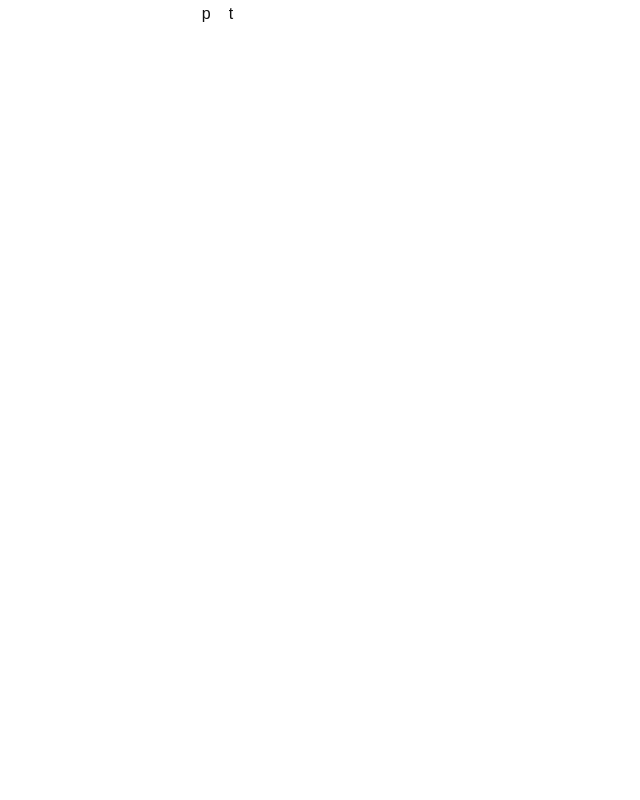
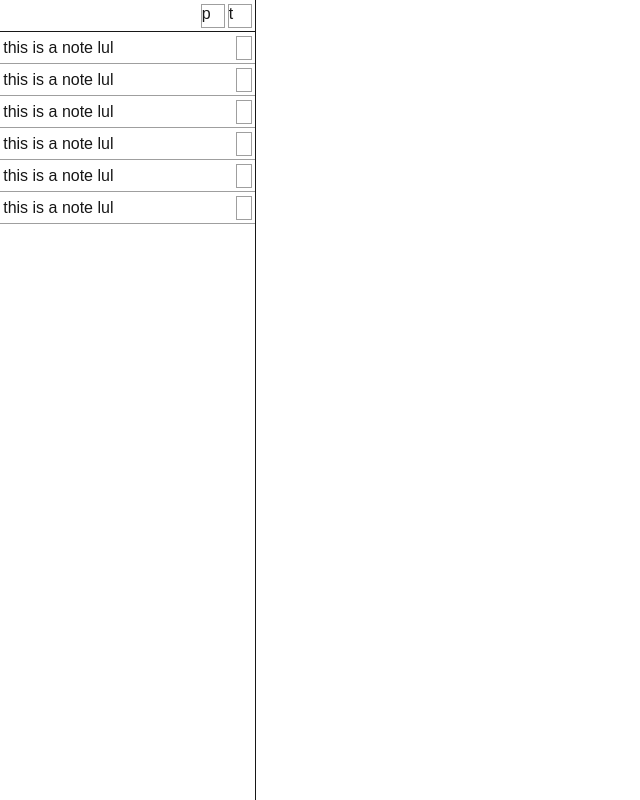
Before and after one commit to tscott12331/noted, a Next.js app: page / in a window 1280 px wide. Shown: the whole page, without its empty margins (0-640 px from the left). Built offline with nearby package versions, Linux system fonts and the light colour scheme.

Commit message:
refactor into component + added SidebarNote

```diff
--- a/src/app/globals.css
+++ b/src/app/globals.css
@@ -1,7 +1,8 @@
 :root {
   --background: #ffffff;
   --foreground: #171717;
-  --col-text: #111111;
+  --middleground: #9f9f9f;
+  --col-text: var(--foreground);
 }
 
 * {
@@ -14,7 +15,8 @@
   :root {
     --background: #0a0a0a;
     --foreground: #ededed;
-    --col-text: #cdcdcd;
+    --middleground: #9f9f9f;
+    --col-text: var(--foreground);
   }
 }
 
--- a/src/app/page.module.css
+++ b/src/app/page.module.css
@@ -4,10 +4,11 @@
     color: var(--col-text);
 
     --sb-con-height: 2rem;
+    --sb-note-height: 2rem;
 }
 
 .sidebar {
-    border-right: 1px solid white;
+    border-right: 1px solid var(--foreground);
     width: 20%;
 }
 
@@ -29,22 +30,3 @@
 
     font-size: 1.2rem;
 }
-
-.sidebarControls {
-    width: 100%;
-    height: var(--sb-con-height);
-    display: flex;
-    padding: 0 .2rem;
-
-    flex-direction: row-reverse;
-    align-items: center;
-    gap: .2rem;
-
-    border-bottom: 1px solid white;
-}
-
-.sidebarToggle, .sidebarAdd {
-    width: calc(.75 * var(--sb-con-height));
-    height: calc(.75 * var(--sb-con-height));
-    border: 1px solid white;
-}
--- a/src/app/page.tsx
+++ b/src/app/page.tsx
@@ -1,12 +1,18 @@
 import styles from './page.module.css';
+
+import SidebarNote from '@/components/sidebar/sidebar-note';
+import SidebarControls from '@/components/sidebar/sidebar-controls';
 export default function Page() {
     return (
         <div className={styles.notePage}>
             <div className={styles.sidebar}>
-                <div className={styles.sidebarControls}>
-                    <div className={styles.sidebarToggle}>t</div>
-                    <div className={styles.sidebarAdd}>p</div>
-                </div>
+                <SidebarControls />
+                <SidebarNote />
+                <SidebarNote />
+                <SidebarNote />
+                <SidebarNote />
+                <SidebarNote />
+                <SidebarNote />
             </div>
             <div className={styles.noteArea}>
                 <textarea className={styles.noteInput}></textarea>
--- /dev/null
+++ b/src/components/sidebar/sidebar-controls.module.css
@@ -0,0 +1,18 @@
+.sidebarControls {
+    width: 100%;
+    height: var(--sb-con-height);
+    display: flex;
+    padding: 0 .2rem;
+
+    flex-direction: row-reverse;
+    align-items: center;
+    gap: .2rem;
+
+    border-bottom: 1px solid var(--foreground);
+}
+
+.sidebarToggle, .sidebarAdd {
+    width: calc(.75 * var(--sb-con-height));
+    height: calc(.75 * var(--sb-con-height));
+    border: 1px solid var(--middleground);
+}
--- /dev/null
+++ b/src/components/sidebar/sidebar-controls.tsx
@@ -0,0 +1,9 @@
+import styles from './sidebar-controls.module.css';
+export default function SidebarControls() {
+    return (
+        <div className={styles.sidebarControls}>
+            <div className={styles.sidebarToggle}>t</div>
+            <div className={styles.sidebarAdd}>p</div>
+        </div>
+    )
+}
--- /dev/null
+++ b/src/components/sidebar/sidebar-note.module.css
@@ -0,0 +1,24 @@
+.sidebarNote {
+    width: 100%;
+    height: var(--sb-note-height);
+    border-bottom: 1px solid var(--middleground);
+    display: flex;
+    align-items: center;
+    justify-content: space-between;
+    padding: .2rem;
+}
+
+.sidebarNote > p {
+    width: 80%;
+    line-height: var(--sb-note-height);
+    overflow-x: hidden;
+    white-space: nowrap;
+    text-overflow: ellipsis;
+}
+
+.delSymbol {
+    width: calc(.50 * var(--sb-note-height));
+    height: calc(.75 * var(--sb-note-height));
+    border: 1px solid var(--middleground);
+
+}
--- /dev/null
+++ b/src/components/sidebar/sidebar-note.tsx
@@ -0,0 +1,9 @@
+import styles from './sidebar-note.module.css';
+export default function SidebarNote() {
+    return (
+        <div className={styles.sidebarNote}>
+            <p>this is a note lul</p>
+            <div className={styles.delSymbol}></div>
+        </div>
+    );
+}
```
